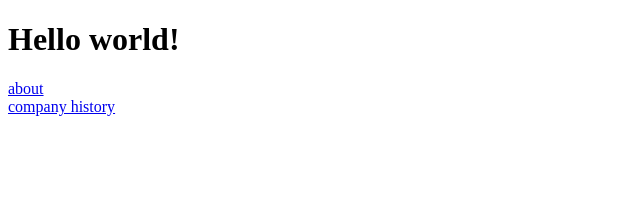
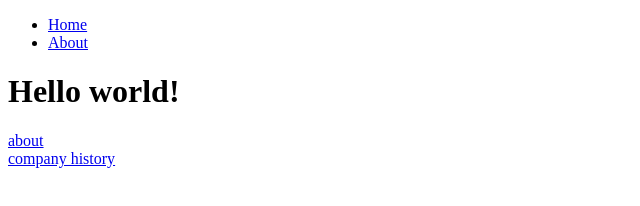
Before and after one commit to BrunnoM7/simply-recipes, a Gatsby site: page / in a window 1280 px wide. Shown: the whole page, without its empty margins (0-640 px from the left). Built offline with nearby package versions, Linux system fonts and the light colour scheme; Gatsby itself is replaced by a stand-in of ours.

Commit message:
chore(navbar): created simple component

```diff
--- /dev/null
+++ b/src/components/Navbar.js
@@ -0,0 +1,19 @@
+import React from 'react'
+import { Link } from 'gatsby'
+
+const Navbar = () => {
+  return (
+    <nav>
+      <ul>
+        <li>
+          <Link to='/'>Home</Link>
+        </li>
+        <li>
+          <Link to='/about'>About</Link>
+        </li>
+      </ul>
+    </nav>
+  )
+}
+
+export default Navbar
--- a/src/pages/about.js
+++ b/src/pages/about.js
@@ -1,8 +1,10 @@
 import React from 'react'
+import Navbar from "../components/Navbar";
 
 const about = () => {
   return (
     <div>
+      <Navbar/>
       About
     </div>
   )
--- a/src/pages/index.js
+++ b/src/pages/index.js
@@ -1,8 +1,11 @@
 import React from "react"
 import { Link } from 'gatsby';
+import Navbar from "../components/Navbar";
 
 export default function Home() {
-  return <div>
+  return (
+    <div>
+      <Navbar />
       <h1>Hello world!</h1>
       <div>
         <Link to='/about'>about</Link>
@@ -11,4 +14,5 @@
         <Link to='/company/history'>company history</Link>
       </div>
     </div>
+  )
 }
```
Also changed, not shown: 1 other file. Lines whose indentation alone changed are shown as unchanged.
